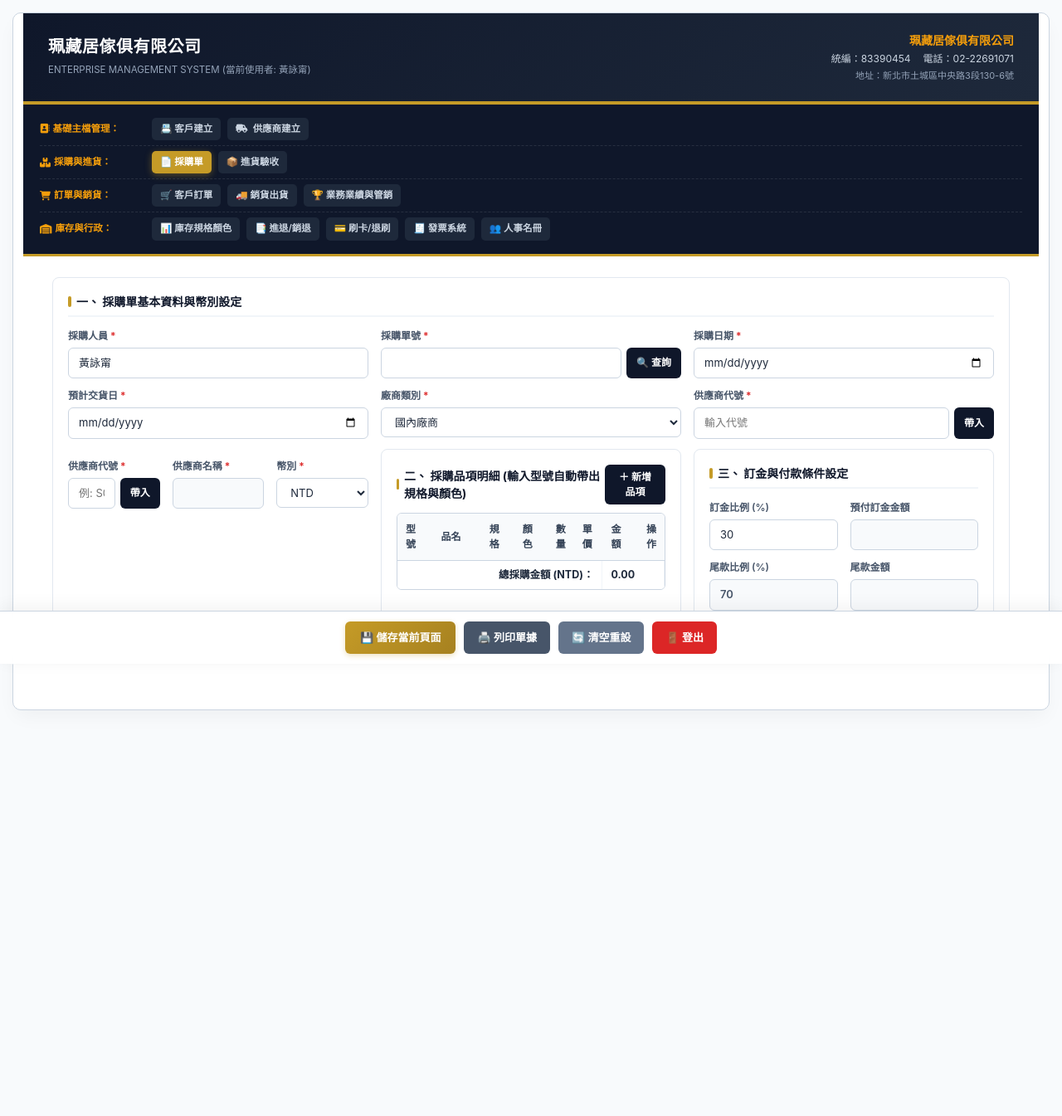
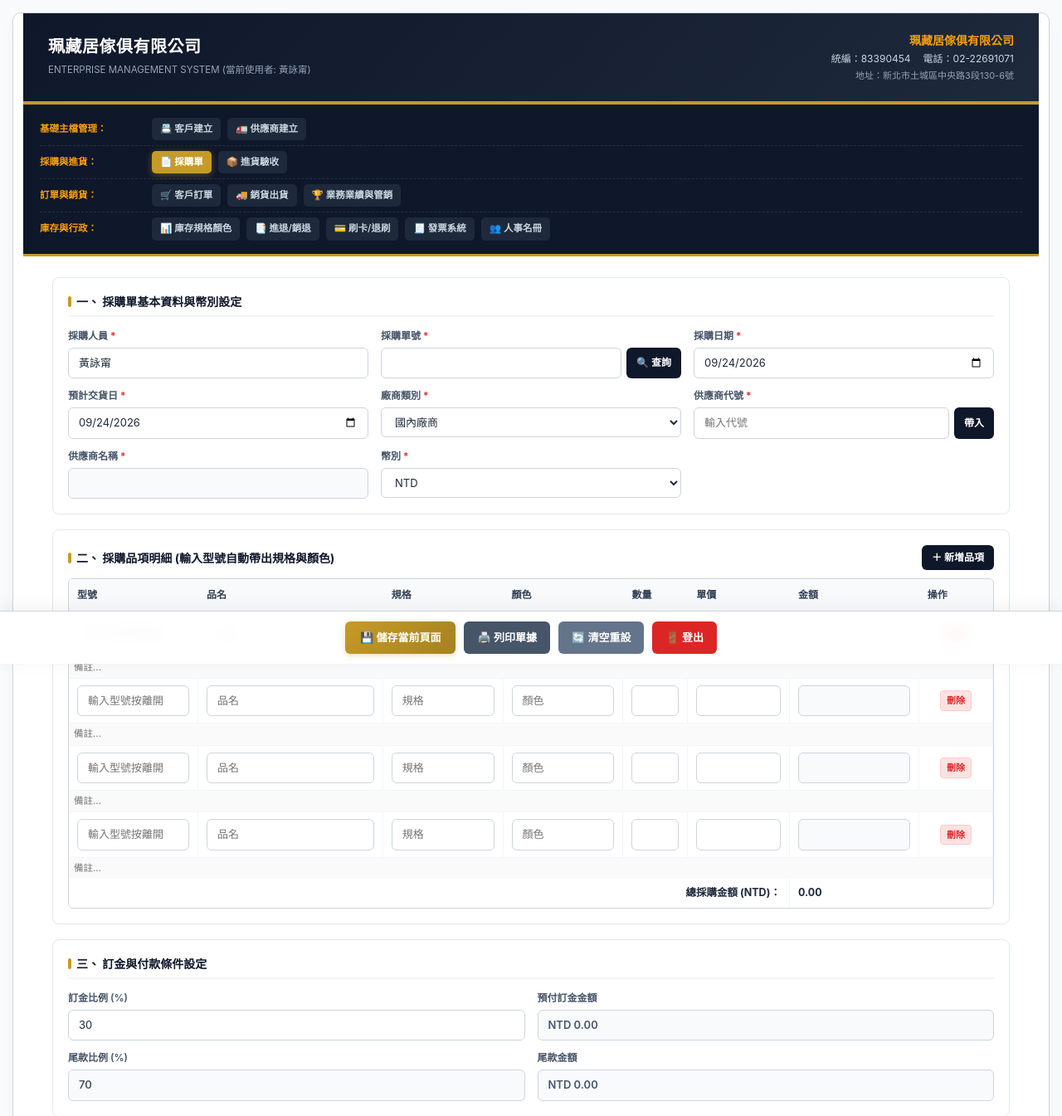
Before and after one commit to a0988116128-bit/purchase-system, a Flask app: page / in a window 1280 px wide. Shown: the top 1345 px of the page at 83% size. Before the commit the page ends 856 px from the top, so only its background shows below. Run offline with Flask 3, Linux system fonts and the light colour scheme; a user stored in the database is signed in; data that the repository does not hold is empty; some libraries are stand-ins or nearby versions.

Commit message:
Add files via upload

```diff
--- a/templates/index.html
+++ b/templates/index.html
@@ -4,7 +4,6 @@
   <meta charset="UTF-8">
   <meta name="viewport" content="width=device-width, initial-scale=1.0">
   <title>珮藏居傢俱有限公司 - 企業全方位管理系統</title>
-  <link rel="stylesheet" href="https://cdnjs.cloudflare.com/ajax/libs/font-awesome/6.4.0/css/all.min.css">
   <link href="https://cdn.jsdelivr.net/npm/bootstrap@5.3.0/dist/css/bootstrap.min.css" rel="stylesheet">
   <style>
     :root { --primary: #0f172a; --brand: #c59b27; --border: #cbd5e1; --text: #1e293b; --bg-main: #f8fafc; }
@@ -88,21 +87,21 @@
 
   <div class="nav-header-wrapper">
     <div class="nav-group-row">
-      <span class="nav-group-title"><i class="fa-solid fa-address-book"></i> 基礎主檔管理：</span>
+      <span class="nav-group-title">基礎主檔管理：</span>
       <div class="nav-group-buttons">
         <button type="button" class="tab-btn" id="btnTabCustomer" onclick="switchTab('customer')">📇 客戶建立</button>
-        <button type="button" class="tab-btn" id="btnTabSupplier" onclick="switchTab('supplier')"><i class="fa-solid fa-truck-field"></i> 供應商建立</button>
+        <button type="button" class="tab-btn" id="btnTabSupplier" onclick="switchTab('supplier')">🚛 供應商建立</button>
       </div>
     </div>
     <div class="nav-group-row">
-      <span class="nav-group-title"><i class="fa-solid fa-boxes-stacked"></i> 採購與進貨：</span>
+      <span class="nav-group-title">採購與進貨：</span>
       <div class="nav-group-buttons">
         <button type="button" class="tab-btn active" id="btnTabPurchase" onclick="switchTab('purchase')">📄 採購單</button>
         <button type="button" class="tab-btn" id="btnTabInbound" onclick="switchTab('inbound')">📦 進貨驗收</button>
       </div>
     </div>
     <div class="nav-group-row">
-      <span class="nav-group-title"><i class="fa-solid fa-cart-shopping"></i> 訂單與銷貨：</span>
+      <span class="nav-group-title">訂單與銷貨：</span>
       <div class="nav-group-buttons">
         <button type="button" class="tab-btn" id="btnTabSo" onclick="switchTab('so')">🛒 客戶訂單</button>
         <button type="button" class="tab-btn" id="btnTabDelivery" onclick="switchTab('delivery')">🚚 銷貨出貨</button>
@@ -112,7 +111,7 @@
 
     {% if is_accountant %}
     <div class="nav-group-row" style="background: rgba(197, 155, 39, 0.15); border-radius: 6px; padding: 4px 8px;">
-      <span class="nav-group-title text-warning"><i class="fa-solid fa-calculator"></i> 帳款與財務 (會計專用)：</span>
+      <span class="nav-group-title text-warning">帳款與財務 (會計專用)：</span>
       <div class="nav-group-buttons">
         <button type="button" class="tab-btn" id="btnTabAp" onclick="switchTab('ap')">💰 應付帳款</button>
         <button type="button" class="tab-btn" id="btnTabApPro" onclick="switchTab('apPro')">📤 專業應付</button>
@@ -125,7 +124,7 @@
     {% endif %}
 
     <div class="nav-group-row">
-      <span class="nav-group-title"><i class="fa-solid fa-warehouse"></i> 庫存與行政：</span>
+      <span class="nav-group-title">庫存與行政：</span>
       <div class="nav-group-buttons">
         <button type="button" class="tab-btn" id="btnTabInventory" onclick="switchTab('inventory')">📊 庫存規格顏色</button>
         <button type="button" class="tab-btn" id="btnTabTrans" onclick="switchTab('trans')">📑 進退/銷退</button>
@@ -194,15 +193,6 @@
           </div>
         </div>
         <div class="grid-3" style="margin-top:12px;">
-          <!-- 請放在 purchaseView 的表單內適當行數 -->
-<div class="grid-3" style="margin-top:12px;">
-  <div class="form-group">
-    <label class="required">供應商代號</label>
-    <div style="display:flex; gap:6px;">
-      <input type="text" id="po_vendor_id" onblur="lookupVendorName('po')" placeholder="例: S001" style="flex:1;" required>
-      <button type="button" class="btn-query" onclick="lookupVendorName('po')">帶入</button>
-    </div>
-  </div>
           <div class="form-group">
             <label class="required">供應商名稱</label>
             <input type="text" id="po_vendor_name" class="readonly" readonly required>
@@ -214,6 +204,7 @@
               <option value="USD">USD</option>
               <option value="RMB">RMB</option>
             </select>
+          </div>
         </div>
       </div>
       <div class="section-block">
@@ -850,7 +841,7 @@
     <div style="padding:22px 30px;">
       <div class="section-block no-print" style="background:#f8fafc; padding:15px; border-radius:6px; border:1px solid var(--border); margin-bottom:15px;">
         <div class="grid-3" style="align-items:end;">
-          <div class="form-group"><label>依單家廠商名稱或代號篩選</label><input type="text" id="ap_filter_vendor" class="form-control form-control-sm" placeholder="輸入廠商名稱或代號(如 013)..." oninput="loadAP()"></div>
+          <div class="form-group"><label>依單家廠商名稱或代號篩選</label><input type="text" id="ap_filter_vendor" class="form-control form-control-sm" placeholder="輸入廠商名稱或代號..." oninput="loadAP()"></div>
           <div class="form-group"><label>依歸屬月份 (YYYY-MM)</label><input type="month" id="ap_filter_month" oninput="loadAP()"></div>
           <div class="form-group"><label>日期區間 (起 ~ 迄)</label><div style="display:flex; gap:4px;"><input type="date" id="ap_filter_start" onchange="loadAP()"><span>~</span><input type="date" id="ap_filter_end" onchange="loadAP()"></div></div>
         </div>
@@ -1043,7 +1034,7 @@
       return;
     }
 
-   ['purchase', 'inbound', 'so', 'delivery', 'inventory', 'customer', 'supplier', ...].forEach(t => {
+    ['purchase', 'inbound', 'so', 'delivery', 'inventory', 'customer', 'supplier', 'trans', 'salesPerf', 'creditCard', 'invoice', 'hr', 'payroll', 'apPro', 'arPro', 'printCenter', 'ap', 'ar', 'finance'].forEach(t => {
       const btn = document.getElementById('btnTab' + t.charAt(0).toUpperCase() + t.slice(1));
       const view = document.getElementById(t + 'View');
       if(btn) btn.className = (t === tab) ? 'tab-btn active' : 'tab-btn';
@@ -1066,40 +1057,12 @@
   function autoFillMonth() { const d = document.getElementById('in_date').value; if (d) document.getElementById('in_month').value = d.slice(0, 7); }
 
   function lookupVendorName(type) {
-    const vId = document.getElementById(type === 'po' ? 'po_vendor_id' : 'in_vendor_id').value.trim();
-    if (!vId) return;
-    fetch(`/api/vendor/${vId}`).then(r => r.json()).then(res => {
-      if (res.found) document.getElementById(type === 'po' ? 'po_vendor_name' : 'in_vendor_name').value = res.vendor_name;
-    });
-  }
-
-  function lookupCustomerName() {
-    const cId = document.getElementById('so_customer_code').value.trim();
-    if (!cId) return;
-    fetch(`/api/customer/${cId}`).then(r => r.json()).then(res => {
-      if (res.found) document.getElementById('so_customer_name').value = res.customer_name;
-    });
-  }
-
-  function lookupEmployeeName(type) {
-    const empId = document.getElementById(type === 'so' ? 'so_sales_id' : '').value.trim();
-    if (!empId) return;
-    fetch(`/api/employee/${empId}`).then(r => r.json()).then(res => {
-      if (res.found) {
-        if (type === 'so') document.getElementById('so_sales_person').value = res.emp_name;
-      }
-    });
-  }
-  // 統一的供應商代號自動查詢與帶入函式
-function lookupVendorName(type) {
-  // 判斷是採購單('po')還是進貨單('in')
     const vIdInputId = (type === 'po') ? 'po_vendor_id' : 'in_vendor_id';
     const vNameInputId = (type === 'po') ? 'po_vendor_name' : 'in_vendor_name';
 
     const vId = document.getElementById(vIdInputId).value.trim();
     if (!vId) return;
 
-  // 呼叫後端 API 取得供應商名稱
     fetch(`/api/vendor/${vId}`)
       .then(r => r.json())
       .then(res => {
@@ -1114,6 +1077,25 @@ function lookupVendorName(type) {
         console.error("查詢供應商發生錯誤:", err);
       });
   }
+
+  function lookupCustomerName() {
+    const cId = document.getElementById('so_customer_code').value.trim();
+    if (!cId) return;
+    fetch(`/api/customer/${cId}`).then(r => r.json()).then(res => {
+      if (res.found) document.getElementById('so_customer_name').value = res.customer_name;
+    });
+  }
+
+  function lookupEmployeeName(type) {
+    const empId = document.getElementById(type === 'so' ? 'so_sales_id' : '').value.trim();
+    if (!empId) return;
+    fetch(`/api/employee/${empId}`).then(r => r.json()).then(res => {
+      if (res.found) {
+        if (type === 'so') document.getElementById('so_sales_person').value = res.emp_name;
+      }
+    });
+  }
+
   function submitCurrentForm() {
     if (currentTab === 'purchase') document.getElementById('purchaseForm').requestSubmit();
     else if (currentTab === 'inbound') document.getElementById('inboundForm').requestSubmit();
@@ -1276,7 +1258,6 @@ function lookupVendorName(type) {
         document.getElementById('po_vendor_type').value = h.vendor_type;
         document.getElementById('po_vendor_id').value = h.supplier_code;
         document.getElementById('po_vendor_name').value = h.supplier_name;
-        document.getElementById('po_vendor_contact').value = h.vendor_contact;
         document.getElementById('po_currency').value = h.currency;
         document.getElementById('po_dep_pct').value = h.deposit_pct;
         const tbody = document.getElementById('poItemsBody'); tbody.innerHTML = '';
@@ -1307,7 +1288,7 @@ function lookupVendorName(type) {
       order_date: document.getElementById('po_order_date').value, delivery_date: document.getElementById('po_delivery_date').value,
       vendor_type: document.getElementById('po_vendor_type').value,
       vendor_id: document.getElementById('po_vendor_id').value, vendor_name: document.getElementById('po_vendor_name').value,
-      vendor_contact: document.getElementById('po_vendor_contact').value, currency: document.getElementById('po_currency').value,
+      currency: document.getElementById('po_currency').value,
       items: items, grand_total: gt, dep_pct: document.getElementById('po_dep_pct').value,
       dep_amt: document.getElementById('po_dep_amt').value, bal_pct: document.getElementById('po_bal_pct').value,
       bal_amt: document.getElementById('po_bal_amt').value
@@ -1411,7 +1392,7 @@ function lookupVendorName(type) {
   function onSoModelBlur(inputElem) {
     const skuVal = inputElem.value.trim();
     if (!skuVal) return;
-    const found = cachedInventory.find(item => item.sku.toLowerCase() === skuVal.toLowerCase());id="inboundView"
+    const found = cachedInventory.find(item => item.sku.toLowerCase() === skuVal.toLowerCase());
     const row = inputElem.closest('tr');
     if (found) {
       row.querySelector('.so-name').value = found.name || '';
```
Lines whose indentation alone changed are shown as unchanged.
